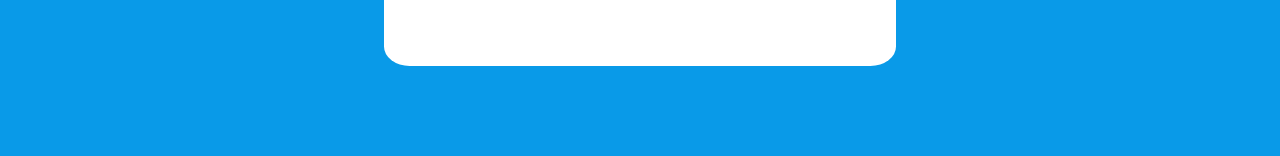
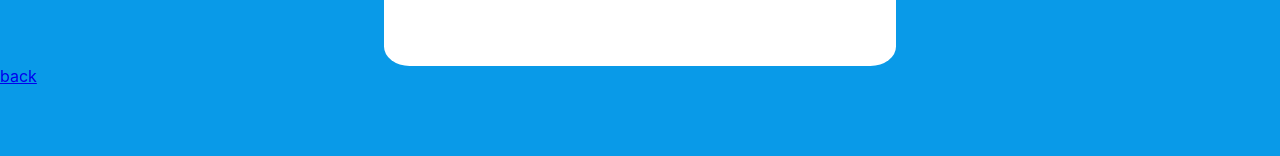
Before and after one commit to kaleyxiaozheng/inventorySystemFrontend, a React (Create React App) app: page /Login in a window 1280 px wide. Shown: the part 534-690 px from the top of the page. Built offline with nearby package versions, Linux system fonts and the light colour scheme.

Commit message:
test slack

```diff
--- a/src/components/Login.js
+++ b/src/components/Login.js
@@ -27,7 +27,7 @@ export class Login extends Component {
                     </div>
                 </div>
                 <div className="adminBottom"></div>
-                {/* <Link to="/" >back</Link> */}
+                <Link to="/" >back</Link>
             </div>
         );
     }
```
